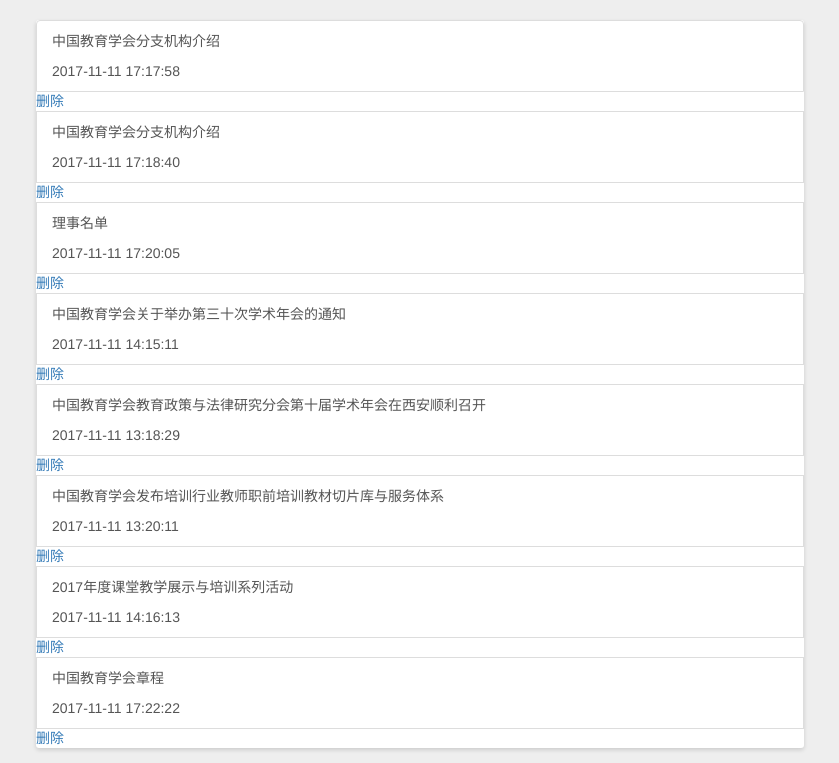
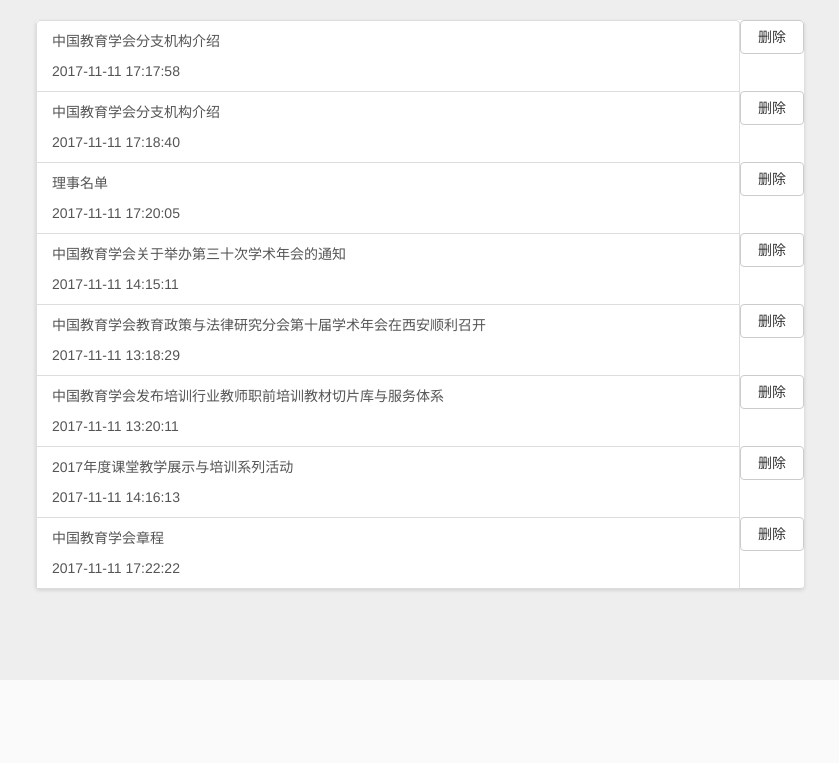
Before and after one commit to leezerofly/Academic-society, a PHP site: page /views/adminArticle.php in a window 1280 px wide. Shown: the part 120-883 px from the top of the page, without its empty margins (220-1059 px from the left). After the commit the page ends 714 px from the top, so only its background shows below. Run offline with PHP 8.4, Linux system fonts and the light colour scheme; a user stored in the database is signed in; data comes from the database, SQL or seed files in the repository.

Commit message:
管理页面样式调整

```diff
--- a/classes/SelectArticle.php
+++ b/classes/SelectArticle.php
@@ -104,11 +104,11 @@
           $result = $this->db_connection->query($sql);
 
           while($row=$result->fetch_assoc()){
-            echo "<a href=\"/views/articleContent.php?article_id=".$row["article_id"]."\" class=\"list-group-item\">".
+            echo "<a href=\"/views/articleContent.php?article_id=".$row["article_id"]."\" class=\"list-group-item col-md-11\">".
                     "<p>".$row["article_title"]."</p>".
                     $row["article_time"].
                 "</a>
-                <a href=\"/views/deleteArticle.php?article_id=".$row["article_id"]."\" onclick=\"return confirmDel()\">删除</a>";
+                <a href=\"/views/deleteArticle.php?article_id=".$row["article_id"]."\" class=\"btn btn-default col-md-1\" onclick=\"return confirmDel()\">删除</a>";
           }
 
           // 如果查询成功
--- a/views/adminArticle.php
+++ b/views/adminArticle.php
@@ -32,7 +32,7 @@
 
 </head>
 <body>
-  <div class="list-group article-list">
+  <div class="row list-group article-list">
     <?php
       $selectArticle->selectAllTitle();
     ?>
```
